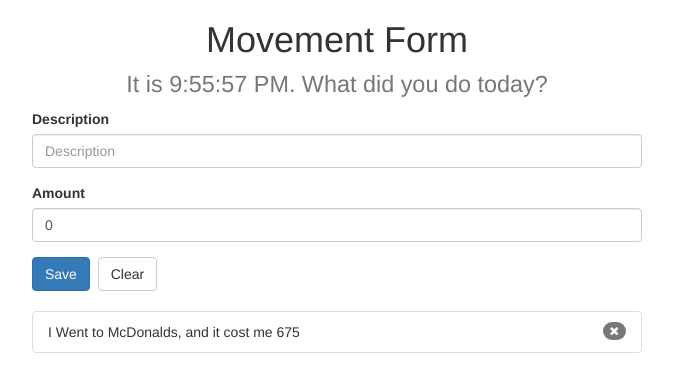
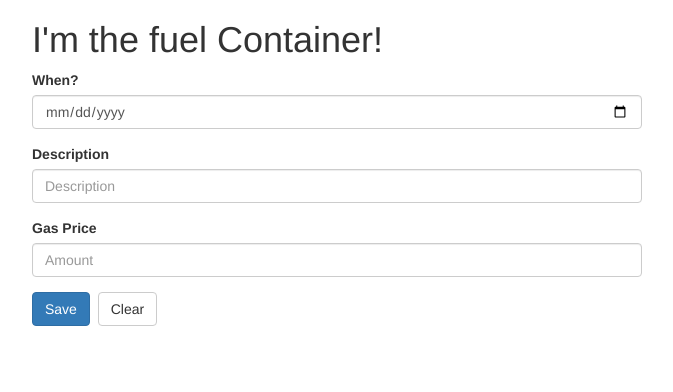
Before and after one commit to andrese03/my-accounting, a React (Create React App) app: page / in a window 1280 px wide. Shown: the top 392 px of the page, without its empty margins (303-976 px from the left). Built offline with nearby package versions, Linux system fonts and the light colour scheme.

Commit message:
Addition of some code of the fuel form

```diff
--- a/src/App.js
+++ b/src/App.js
@@ -4,6 +4,7 @@ import 'font-awesome/css/font-awesome.min.css';
 import logo from './logo.svg';
 import './App.css';
 import MovementForm from './MovementForm.js'
+import FuelContainer from './Fuel'
 
 class App extends Component {
   render() {
@@ -11,7 +12,7 @@ class App extends Component {
       <div className="container-fluid">
         <div className="row">
           <div className="col-sm-6 col-sm-offset-3">
-            <MovementForm />
+            <FuelContainer />
           </div>
         </div>
       </div>
--- /dev/null
+++ b/src/Fuel/FuelForm.js
@@ -0,0 +1,34 @@
+import React, {Component} from 'react';
+
+class FuelForm extends Component {
+
+    constructor(props) {
+        super(props);
+        this.state = {};
+    }
+
+    render = () => (
+        <form>
+            <div className="form-group">
+                <label htmlFor="description">When?</label>
+                <input type="date" className="form-control" name="createdDate" value={this.state.createdDate} onChange={this.handleChange} />
+            </div>
+            <div className="form-group">
+                <label htmlFor="description">Description</label>
+                <input type="text" className="form-control" name="description" placeholder="Description" value={this.state.description} onChange={this.handleChange} />
+            </div>
+
+            <div className="form-group">
+                <label htmlFor="amount">Gas Price</label>
+                <input type="number" className="form-control" name="amount" placeholder="Amount" value={this.state.amount} onChange={this.handleChange} />
+            </div>
+
+
+            <button type="submit" className="btn btn-primary" onClick={this.addMovement}> Save </button> &nbsp;
+          <button type="button" className="btn btn-default" onClick={this.toggleLanguage}> Clear </button>
+
+        </form>
+    )
+}
+
+export default FuelForm;
--- /dev/null
+++ b/src/Fuel/index.js
@@ -0,0 +1,21 @@
+import React, { Component } from 'react';
+import * as _ from 'lodash';
+import FuelForm from './FuelForm.js'
+
+
+class FuelContainer extends Component {
+
+    constructor(props) {
+        super(props);
+    }
+
+    render = () => (
+        <div>
+            <h1>I'm the fuel Container!</h1>
+            <FuelForm/>
+        </div>
+    )
+
+}
+
+export default FuelContainer
```
